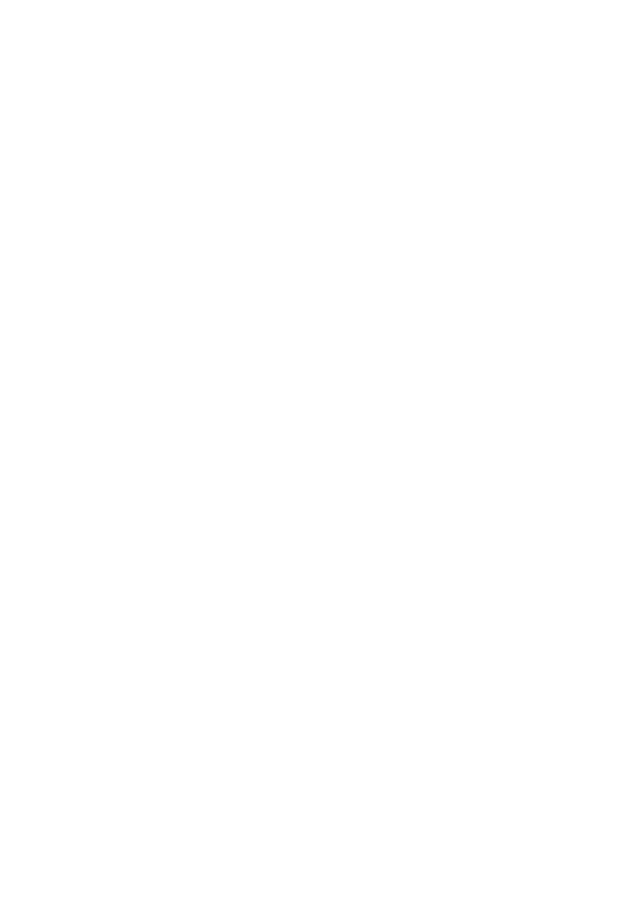
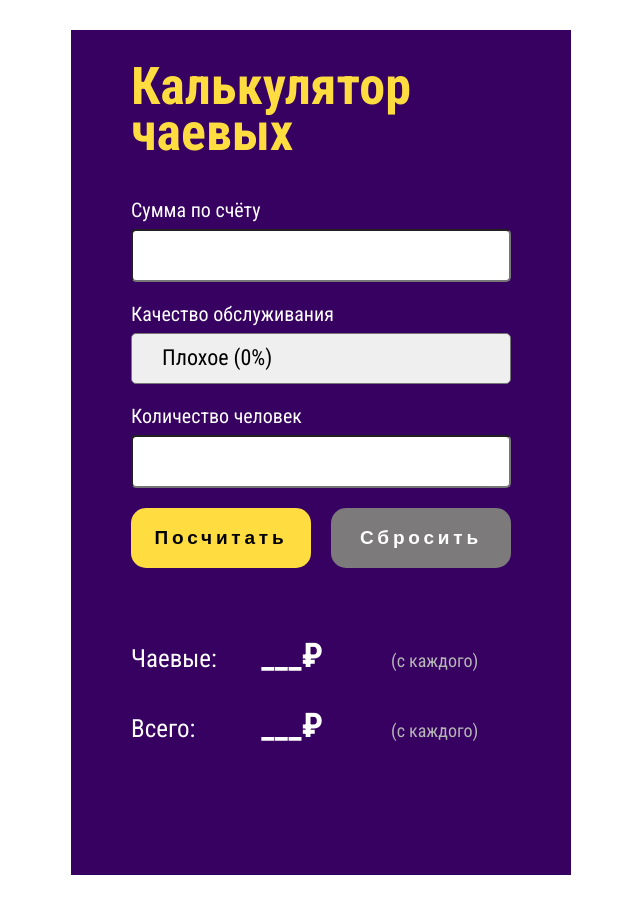
Before and after one commit to ivan-fedoroff/tip-calc, a website: page src/index.html in a window 1280 px wide. Shown: the whole page, without its empty margins (319-959 px from the left). Before the commit the page ends 800 px from the top, so only its background shows below. Drawn offline with Linux system fonts and the light colour scheme.

Commit message:
Add full layout

```diff
--- a/src/index.html
+++ b/src/index.html
@@ -6,6 +6,44 @@
     <link rel="stylesheet" href="./style.css">
   </head>
   <body>
+    <div class="wrapper">
+      <h1 class="title">Калькулятор чаевых</h1>
+      <div class="form">
+          <label class="form__label">
+              Сумма по счёту
+              <input class="form__input bill-input" type="number" />
+          </label>
+          <label class="form__label">
+              Качество обслуживания
+              <select class="form__input service-quality">
+                  <option value="0">Плохое (0%)</option>
+                  <option value="5">Нормальное (5%)</option>
+                  <option value="10">Хорошее (10%)</option>
+                  <option value="15">Отличное (15%)</option>
+              </select>
+          </label>
+          <label class="form__label">
+              Количество человек
+              <input class="form__input quest-number" type="number" />
+          </label>
+          <div class="form__buttons">
+              <button class="form__button form__button_main action-calc">Посчитать</button>
+              <button class="form__button action-reset" type="reset">Сбросить</button>
+          </div>
+      </div>
+      <div class="results">
+          <div class="results__item results__item_tip">
+              <p class="results__name">Чаевые:</p>
+              <p class="results__value tip-value">___₽</p>
+              <p class="results__note">(с каждого)</p>
+          </div>
+          <div class="results__item results__item_total">
+              <p class="results__name">Всего:</p>
+              <p class="results__value sum-value">___₽</p>
+              <p class="results__note">(с каждого)</p>
+          </div>
+      </div>
+    </div>
     <script src="script.js"></script>
   </body>
 </html>
--- a/src/style.css
+++ b/src/style.css
@@ -0,0 +1,89 @@
+@import url('https://fonts.googleapis.com/css2?family=Roboto+Condensed:wght@400;700&display=swap');
+
+.wrapper {
+    font-family: 'Roboto Condensed', sans-serif;
+    margin: 30px auto;
+    padding: 34px 60px 100px;
+    background-color: #360160;
+    width: 500px;
+    box-sizing: border-box;
+}
+
+.title {
+    font-weight: 700;
+    font-size: 52px;
+    line-height: 46px;
+    color: #FFDC40;
+    margin: 0 0 42px;
+}
+
+.form__label {
+    display: block;
+    color: #fff;
+    font-weight: 400;
+    font-size: 20px;
+    margin-bottom: 20px;
+}
+
+.form__input {
+    display: block;
+    font-family: 'Roboto Condensed', sans-serif;
+    padding: 11px 30px 13px;
+    font-size: 22px;
+    width: 100%;
+    box-sizing: border-box;
+    border-radius: 5px;
+    margin-top: 7px;
+    appearance: none;
+}
+
+.form__buttons {
+    display: flex;
+    justify-content: space-between;
+    margin-bottom: 67px;
+}
+
+.form__button {
+    width: calc(50% - 10px);
+    font-weight: 700;
+    font-size: 19px;
+    line-height: 22px;
+    text-align: center;
+    letter-spacing: 0.2em;
+    padding: 19px 0;
+    border-radius: 15px;
+    border: none;
+    background-color: #7C7A7A;
+    color: #fff;
+}
+
+.form__button_main {
+    background-color: #FFDC40;
+    color: #000;
+}
+
+.results__item {
+    display: flex;
+    align-items: baseline;
+    color: #fff;
+    margin-bottom: 30px;
+}
+
+.results__name {
+    width: 130px;
+    font-size: 25px;
+    margin: 0;
+}
+
+.results__value {
+    font-size: 34px;
+    font-weight: 700;
+    margin: 0;
+    width: 130px;
+}
+
+.results__note {
+    color: #b6b6b6;
+    font-size: 18px;
+    margin: 0;
+}
```
